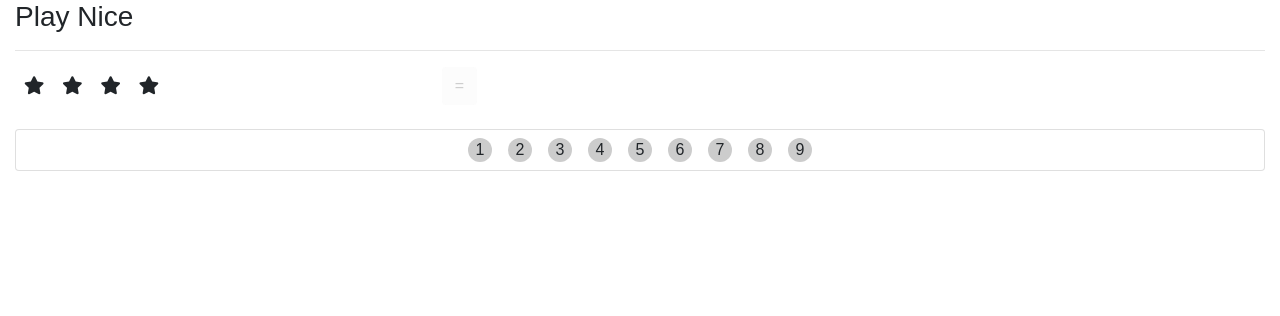
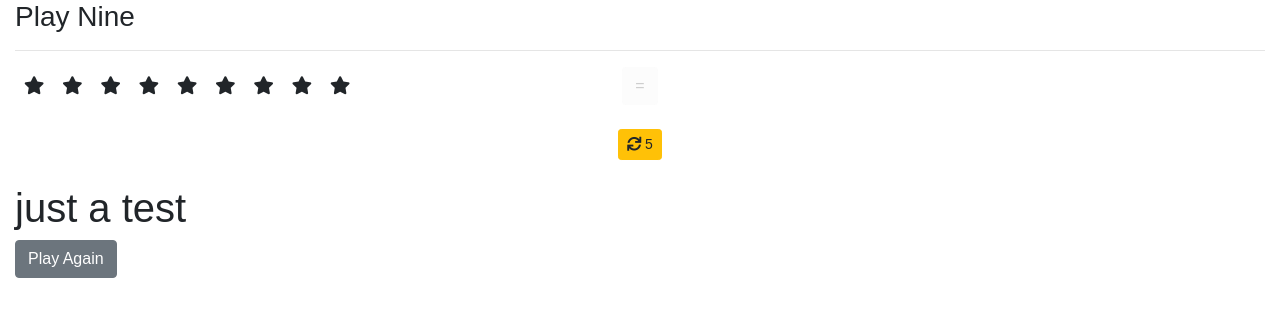
Before and after one commit to linhlv/React_Getting_Started, a React (Create React App) app: page / in a window 1280 px wide. Shown: the top 316 px of the page. Built offline with nearby package versions, Linux system fonts and the light colour scheme.

Commit message:
Mid close

```diff
--- a/src/App.js
+++ b/src/App.js
@@ -21,7 +21,7 @@ const Button = (props) =>{
 
   switch(props.answerIsCorrect){
     case true:
-      button =  <button className="btn btn-success">
+      button =  <button className="btn btn-success" onClick={props.acceptAnswer}>
           <i className="fa fa-check"/>
         </button>;
       break;
@@ -41,8 +41,15 @@ const Button = (props) =>{
   }
 
   return (
-    <div className="col-xs-4 col-sm-4 col-md-4 col-lg-4">
+    <div className="col-xs-4 col-sm-4 col-md-4 col-lg-4 text-center">
       {button}
+      <br/>
+      <br/>
+      <button className="btn btn-warning btn-sm"
+              onClick={props.redraw}
+              disabled={props.redraws===0}>
+        <i className="fa fa-sync"></i> {props.redraws}
+      </button>
     </div>
   );
 }
@@ -59,6 +66,10 @@ const Answer = (props)=>{
 
 const Numbers = (props)=>{
   const numberClassName = (number)=>{
+    if(props.usedNumbers.indexOf(number)>=0){
+      return 'used';
+    }
+
     if(props.selectedNumbers.indexOf(number)>=0){
       return 'selected';
     }
@@ -80,22 +91,56 @@ const Numbers = (props)=>{
 
 Numbers.list = _.range(1, 10);
 
+const DoneFrame = (props)=>{
+  return (<div>
+    <h1>{props.doneStatus}</h1>
+    <button className="btn btn-secondary" onClick={props.resetGame}>Play Again</button>
+  </div>);
+}
+
+var possibleCombinationSum = function(arr, n) {
+  if (arr.indexOf(n) >= 0) { return true; }
+  if (arr[0] > n) { return false; }
+  if (arr[arr.length - 1] > n) {
+    arr.pop();
+    return possibleCombinationSum(arr, n);
+  }
+  var listSize = arr.length, combinationsCount = (1 << listSize)
+  for (var i = 1; i < combinationsCount ; i++ ) {
+    var combinationSum = 0;
+    for (var j=0 ; j < listSize ; j++) {
+      if (i & (1 << j)) { combinationSum += arr[j]; }
+    }
+    if (n === combinationSum) { return true; }
+  }
+  return false;
+};
+
 class Game extends Component{
-  state = {
+  static initialState = ()=> ({
     selectedNumbers: [],
-    radomNumberOfStars: 1 + Math.floor(Math.random() * 9),
-    answerIsCorrect: null
-  };
+    radomNumberOfStars: Game.randomNumber(),
+    usedNumbers: [],
+    answerIsCorrect: null,
+    redraws: 5,
+    doneStatus: 'just a test'
+  });
+
+  state = Game.initialState();
+
+  resetGame = ()=> this.setState(Game.initialState());
 
   selectNumber = (clickedNumber)=>{
     if(this.state.selectedNumbers.indexOf(clickedNumber)>=0){ return; }
     this.setState(prevState=>({
+      answerIsCorrect: null,
       selectedNumbers: prevState.selectedNumbers.concat(clickedNumber)
     }));
   };
 
   unselectNumber = (clickedNumber)=>{
     this.setState(prevState=>({
+      answerIsCorrect: null,
       selectedNumbers: prevState.selectedNumbers.filter(number=>number!==clickedNumber)
     }));
   }
@@ -107,27 +152,89 @@ class Game extends Component{
     }));
   }
 
+  acceptAnswer = ()=>{
+    this.setState(prevState =>(
+      {
+        usedNumbers: prevState.usedNumbers.concat(prevState.selectedNumbers),
+        selectedNumbers: [],
+        answerIsCorrect: null,
+        radomNumberOfStars: Game.randomNumber()
+      }
+    ), this.updateDoneStatus);
+  }
+
+  redraw = () =>{
+    if(this.state.redraws===0){
+      return;
+    }
+
+    this.setState(prevState => ({
+      radomNumberOfStars: Game.randomNumber(),
+      answerIsCorrect:null,
+      selectedNumbers: [],
+      redraws: prevState.redraws - 1
+    }), this.updateDoneStatus)
+  }
+
+  static randomNumber = () => {
+    return 1 + Math.floor(Math.random() * 9);
+  };
+
+  possibleSolutions = ({randomNumberOfStars, usedNumbers})=>{
+    const possibleNumbers = _.range(1, 10).filter(number=>
+      usedNumbers.indexOf(number)===-1
+    );
+
+    return possibleCombinationSum(possibleNumbers, randomNumberOfStars);
+  }
+
+  updateDoneStatus = ()=>{
+    this.setState(prevState => {
+      if(prevState.usedNumbers.length === 9){
+        return { doneStatus: 'Done. Nice!'}
+      }
+
+      if(prevState.redraws === 0 && !this.possibleSolutions(prevState)){
+        return {doneStatue: 'Game Over!'}
+      }
+    });
+  }
+
   render(){
     const {
       selectedNumbers,
       radomNumberOfStars,
-      answerIsCorrect
+      usedNumbers,
+      answerIsCorrect,
+      redraws,
+      doneStatus
     } = this.state;
 
     return (
       <div className="container-fluid">
-        <h3>Play Nice</h3>
+        <h3>Play Nine</h3>
         <hr/>
         <div className="row">
           <Stars numberOfStars={radomNumberOfStars}/>
           <Button selectedNumbers={selectedNumbers}
+                  redraws={redraws}
                   checkAnswer={this.checkAnswer}
+                  acceptAnswer={this.acceptAnswer}
+                  redraw={this.redraw}
                   answerIsCorrect={answerIsCorrect}/>
           <Answer selectedNumbers={selectedNumbers}
                   unselectNumber={this.unselectNumber}/>
         </div>
         <br/>
-        <Numbers selectedNumbers={selectedNumbers} selectNumber={this.selectNumber}/>
+        {
+          doneStatus ?
+          <DoneFrame doneStatus={doneStatus} resetGame={this.resetGame}/>:
+          <Numbers  selectedNumbers={selectedNumbers}
+                  selectNumber={this.selectNumber}
+                  usedNumbers={usedNumbers}
+          />
+        }
+
       </div>
     );
   }
```
